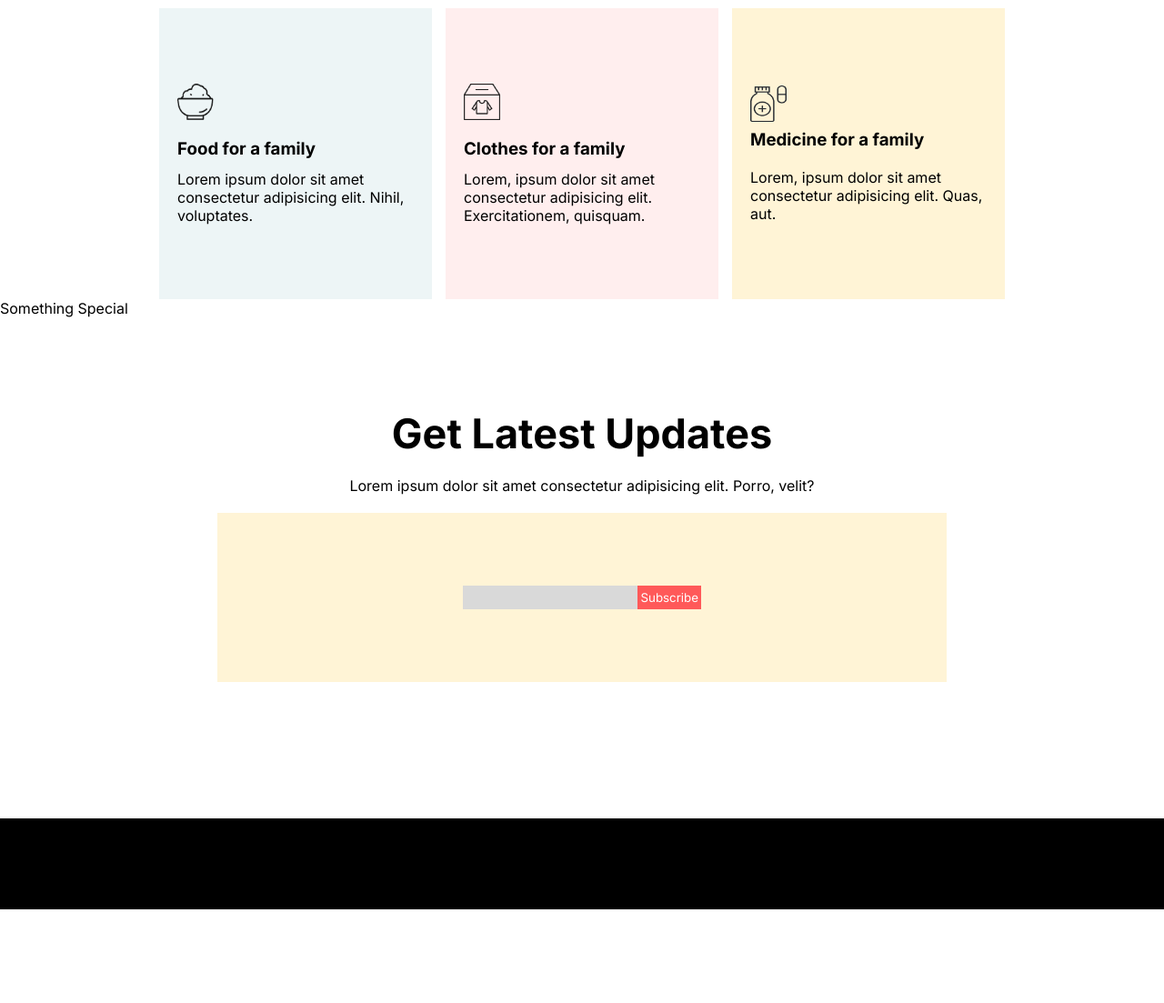
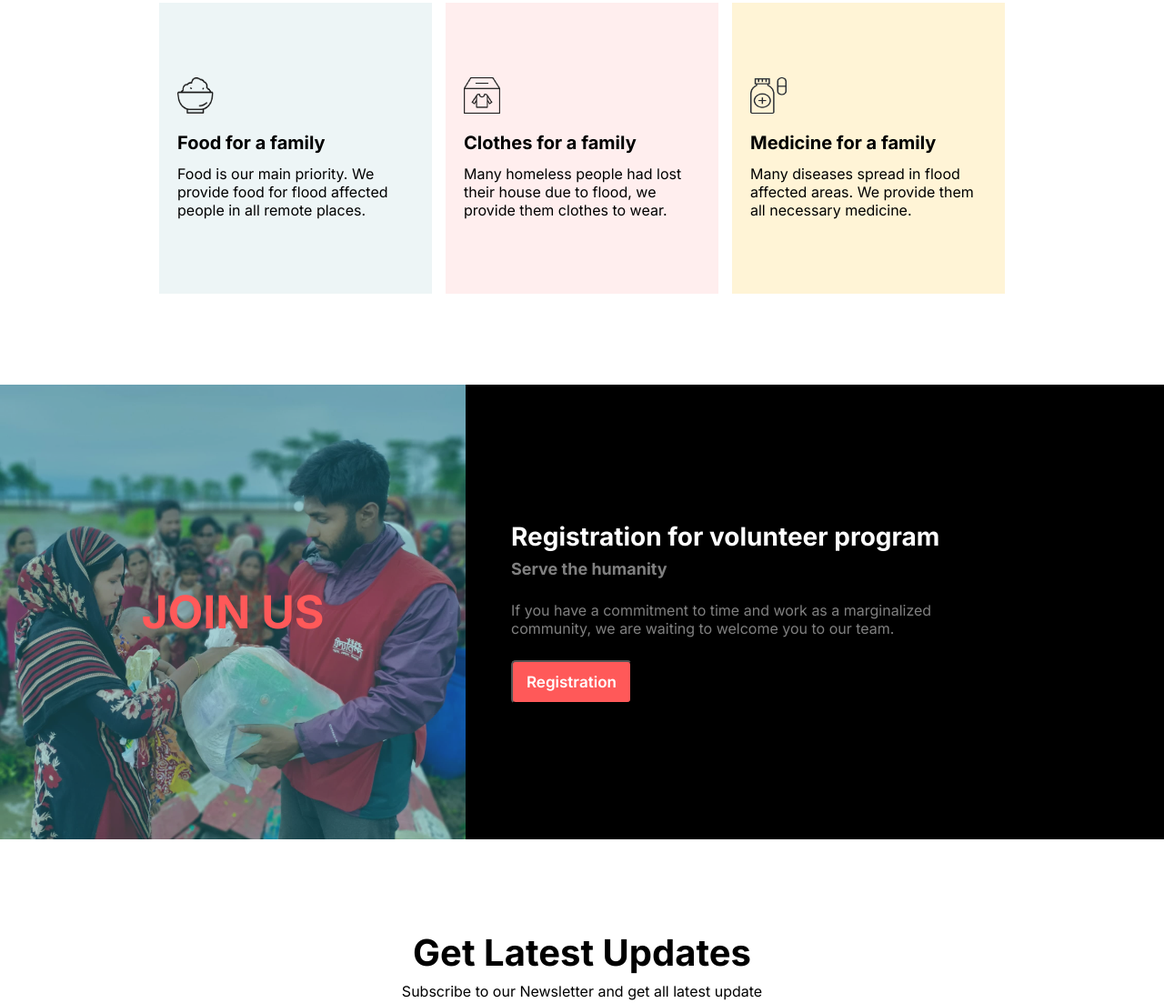
Before and after one commit to abhiskg/flood-donation, a plain HTML site: page index.html in a window 1280 px wide. Shown: the part 1261-2364 px from the top of the page at 91% size. Before the commit the page ends 2261 px from the top, so only its background shows below. Drawn offline with Linux system fonts and the light colour scheme.

Commit message:
Project completed

```diff
--- a/index.html
+++ b/index.html
@@ -8,7 +8,7 @@
     <link rel="preconnect" href="https://fonts.googleapis.com" />
     <link rel="preconnect" href="https://fonts.gstatic.com" crossorigin />
     <link
-      href="https://fonts.googleapis.com/css2?family=Inter:wght@400;500;600;700&family=Lobster&family=Poppins:wght@400;600&display=swap"
+      href="https://fonts.googleapis.com/css2?family=Inter:wght@300;400;500;600;700&display=swap"
       rel="stylesheet"
     />
     <link rel="stylesheet" href="style.css" />
@@ -16,15 +16,15 @@
   <body>
     <section class="hero flex-items">
       <h1 class="high-index">Let&apos;s Help Those Who Are More In Need</h1>
-      <p class="high-index">Your little help can save many lives</p>
+      <p class="high-index">
+        Alone we can do so little, together we can do so much
+      </p>
       <a class="button-link high-index" href="">Donate Now</a>
     </section>
 
     <section class="donate-today flex-items">
       <h2>Donate Today</h2>
-      <p>
-        Lorem ipsum dolor sit amet, consectetur adipisicing elit. At, dicta?
-      </p>
+      <p>Your little help can save many lives, let&apos;s stand together</p>
       <div class="donate-amounts">
         <div>100tk</div>
         <div id="amount-selected">200tk</div>
@@ -58,8 +58,8 @@
           />
           <h3>Food for a family</h3>
           <p>
-            Lorem ipsum dolor sit amet consectetur adipisicing elit. Nihil,
-            voluptates.
+            Food is our main priority. We provide food for flood affected people
+            in all remote places.
           </p>
         </div>
         <div id="plan-clothes">
@@ -71,8 +71,8 @@
           />
           <h3>Clothes for a family</h3>
           <p>
-            Lorem, ipsum dolor sit amet consectetur adipisicing elit.
-            Exercitationem, quisquam.
+            Many homeless people had lost their house due to flood, we provide
+            them clothes to wear.
           </p>
         </div>
         <div id="plan-medicine">
@@ -84,25 +84,42 @@
           />
           <h3>Medicine for a family</h3>
           <p>
-            Lorem, ipsum dolor sit amet consectetur adipisicing elit. Quas, aut.
+            Many diseases spread in flood affected areas. We provide them all
+            necessary medicine.
           </p>
         </div>
       </div>
     </section>
 
-    <section>Something Special</section>
+    <section class="registration">
+      <div class="registration-banner">
+        <div>JOIN US</div>
+      </div>
+      <div class="registration-description">
+        <h3>Registration for volunteer program</h3>
+        <h4>Serve the humanity</h4>
+        <p>
+          If you have a commitment to time and work as a marginalized community,
+          we are waiting to welcome you to our team.
+        </p>
+        <button class="button-link">Registration</button>
+      </div>
+    </section>
 
     <section class="flex-items latest-updates">
       <h2>Get Latest Updates</h2>
-      <p>
-        Lorem ipsum dolor sit amet consectetur adipisicing elit. Porro, velit?
-      </p>
+      <p>Subscribe to our Newsletter and get all latest update</p>
       <div class="subscribe">
-        <input type="email" name="" id="" />
+        <input type="email" name="" id="subscribe-input" placeholder="Email" />
         <button>Subscribe</button>
       </div>
     </section>
 
-    <footer>Be Humble</footer>
+    <footer>
+      <div class="footer-quote">Let&apos;s make the world a better place</div>
+      <div class="footer-copyright">
+        © 2022 Dhaka BD, Inc. All rights reserved
+      </div>
+    </footer>
   </body>
 </html>
--- a/style.css
+++ b/style.css
@@ -13,7 +13,7 @@
 }
 
 .hero {
-  background-image: url("images/donation5.jpg");
+  background-image: url("images/donation.png");
   background-repeat: no-repeat;
   background-position: center;
   background-size: cover;
@@ -31,8 +31,8 @@
   position: absolute;
   background: linear-gradient(
     0deg,
-    rgba(2, 0, 36, 1) 0%,
-    rgba(0, 0, 0, 0.7346288857339811) 24%,
+    rgba(0, 0, 0, 0.9223039557619923) 0%,
+    rgba(0, 0, 0, 0.7654412106639531) 32%,
     rgba(255, 255, 255, 0) 72%
   );
 
@@ -41,24 +41,22 @@
 }
 
 h1 {
-  font-family: "Inter", sans-serif;
   font-weight: 700;
   font-size: 65px;
   text-align: center;
-  margin-bottom: 20px;
+  margin-bottom: 10px;
   color: white;
   max-width: 900px;
 }
 
 h2 {
-  font-family: "Inter", sans-serif;
   font-weight: 700;
-  font-size: 45px;
+  font-size: 40px;
 }
 
 .hero p {
   font-size: 18px;
-  margin-bottom: 20px;
+  margin-bottom: 25px;
   color: white;
 }
 
@@ -68,8 +66,10 @@ h2 {
   color: white;
   padding: 12px 15px;
   font-weight: 600;
+  font-size: 17px;
   text-align: center;
   border-radius: 5px;
+  cursor: pointer;
 }
 
 .donate-today {
@@ -77,8 +77,8 @@ h2 {
 }
 
 .donate-today p {
-  margin-top: 10px;
-  margin-bottom: 20px;
+  margin-top: 8px;
+  margin-bottom: 30px;
 }
 
 .donate-amounts {
@@ -87,12 +87,12 @@ h2 {
 }
 
 .donate-amounts div {
-  font-family: "Inter", sans-serif;
   padding: 20px 20px;
-  background-color: #fafafa;
+  background-color: #f6f4f4;
   border-radius: 5px;
   cursor: pointer;
   font-weight: 700;
+  font-size: 17px;
 }
 
 #amount-selected {
@@ -123,19 +123,12 @@ input:focus {
   border-bottom: 1px solid #dadada;
 }
 
-#other-amount::after {
-  content: none;
-  background-color: black;
-  width: 50px;
-  height: 5px;
-}
-
 .donate-plan {
   margin-top: 100px;
 }
 
 .donate-plan > p {
-  margin-top: 10px;
+  margin-top: 8px;
   margin-bottom: 30px;
 }
 
@@ -160,6 +153,7 @@ input:focus {
 #plan-food h3 {
   margin-top: 20px;
   margin-bottom: 12px;
+  font-size: 20px;
 }
 
 #plan-clothes {
@@ -173,6 +167,7 @@ input:focus {
 #plan-clothes h3 {
   margin-top: 20px;
   margin-bottom: 12px;
+  font-size: 20px;
 }
 
 #plan-medicine {
@@ -184,18 +179,81 @@ input:focus {
 }
 
 #plan-medicine h3 {
+  margin-top: 20px;
+  margin-bottom: 12px;
+  font-size: 20px;
+}
+
+.registration {
+  margin-top: 100px;
+  display: flex;
+  height: 500px;
+}
+
+.registration-banner {
+  width: 40%;
+  background-image: url("images/volunteer.jpg");
+  background-repeat: no-repeat;
+  background-position: center;
+  background-size: cover;
+  position: relative;
+}
+
+.registration-banner::after {
+  content: "";
+  position: absolute;
+  background-color: rgba(42, 144, 155, 0.4);
+  width: 100%;
+  height: 500px;
+}
+
+.registration-banner div {
+  position: absolute;
+  top: 50%;
+  left: 50%;
+  transform: translate(-50%, -50%);
+  font-size: 50px;
+  font-weight: 700;
+  z-index: 10;
+  color: #ff5959;
+}
+
+.registration-description {
+  width: 60%;
+  display: flex;
+  flex-direction: column;
+  justify-content: center;
+  align-items: flex-start;
+  padding-left: 50px;
+  background-color: black;
+}
+
+.registration-description h3 {
+  font-size: 28px;
+  color: white;
+}
+
+.registration-description h4 {
+  color: gray;
+  font-size: 18px;
   margin-top: 8px;
-  margin-bottom: 20px;
+}
+
+.registration-description p {
+  margin-top: 25px;
+  margin-bottom: 25px;
+  color: gray;
+  max-width: 500px;
 }
 
 .latest-updates {
   margin-top: 100px;
-  margin-bottom: 150px;
+  margin-bottom: 100px;
 }
 
 .latest-updates p {
-  margin-top: 20px;
-  margin-bottom: 20px;
+  margin-top: 8px;
+  margin-bottom: 30px;
 }
 
 .subscribe {
@@ -203,21 +261,36 @@ input:focus {
   background-color: #fff4d6;
 }
 
-.subscribe input {
+#subscribe-input {
   background-color: #d9d9d9;
-  padding: 5px 0;
+  padding: 10px 0 10px 7px;
 }
 
 .subscribe button {
   border: none;
   background-color: #ff5959;
   color: white;
-  padding: 5px 3px;
+  padding: 10px 20px;
   cursor: pointer;
-  margin-left: -4px;
+  margin-left: -5px;
+  font-weight: 600;
 }
 
 footer {
   height: 100px;
   background-color: black;
 }
+
+.footer-quote {
+  text-align: center;
+  color: rgb(233, 231, 231);
+  padding-top: 25px;
+  margin-bottom: 10px;
+  font-size: 15px;
+}
+
+.footer-copyright {
+  text-align: center;
+  color: rgb(143, 142, 142);
+  font-size: 15px;
+}
```
Also changed, not shown: images/donation.png (added), images/donation5.jpg (deleted), images/volunteer.jpg (added).
